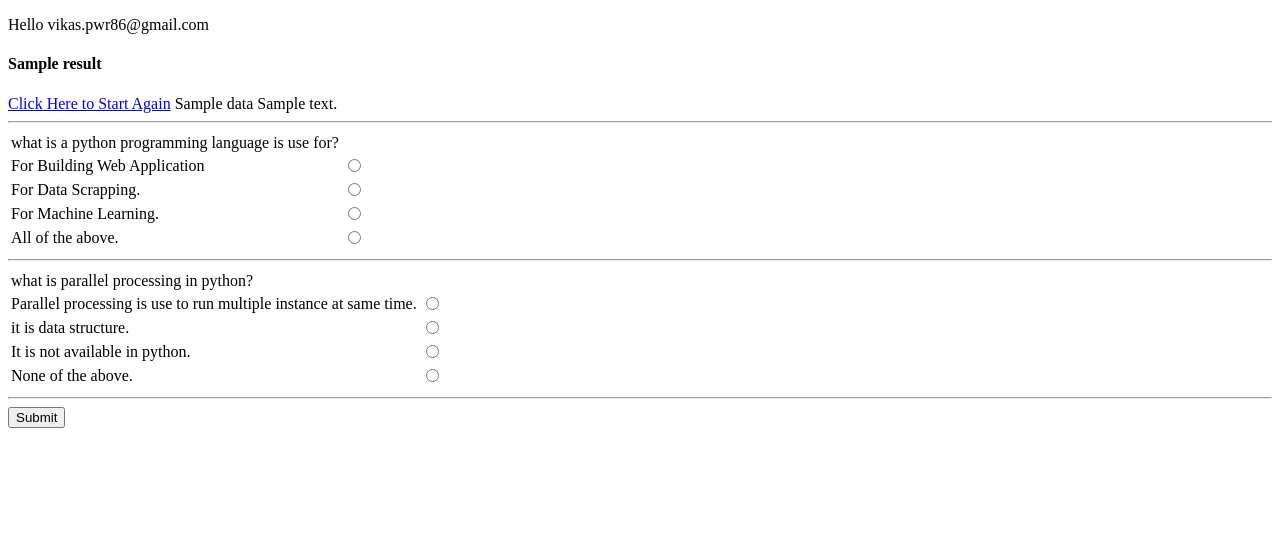
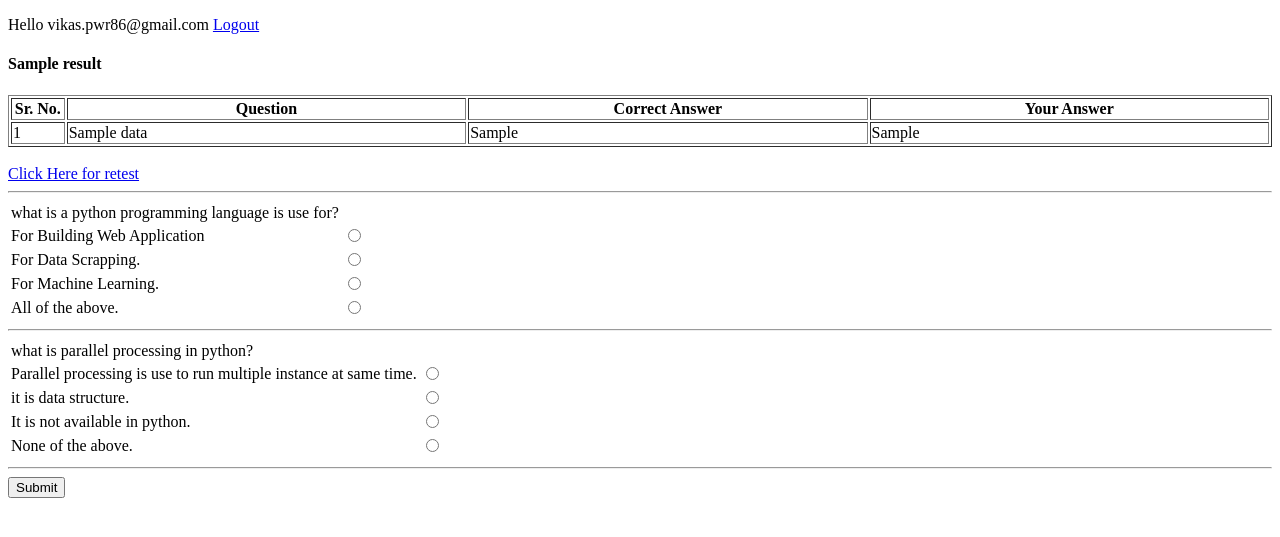
Before and after one commit to vikaspwr/RBTest, a Django app: template RobertBoschTest/templates/quiz.html in a window 1280 px wide. Shown: the top 537 px of the page. Run offline with Django 3.2, Linux system fonts and the light colour scheme; a user stored in the database is signed in; data comes from the database, SQL or seed files in the repository; tables that the repository leaves empty hold one stand-in row (values such as "Sample post"); the template is opened without the code that fills it: values that come from a table or form of the project are taken from there, most other values are stand-ins (such as "Sample title", 1, 10 or a date in 2020).

Commit message:
added code for email auth and correct answer data displaying

```diff
--- a/RobertBoschTest/RobertBoschTest/settings.py
+++ b/RobertBoschTest/RobertBoschTest/settings.py
@@ -52,7 +52,10 @@ MIDDLEWARE = [
 
 ROOT_URLCONF = 'RobertBoschTest.urls'
 
-# AUTHENTICATION_BACKEND = ('django.contrib.auth.backends.ModelBackend')
+AUTHENTICATION_BACKENDS = [
+    'django.contrib.auth.backends.ModelBackend',
+    'ApplicationTest.backends.EmailAuthBackend',
+]
 
 REST_FRAMEWORK = {
 
--- a/RobertBoschTest/templates/quiz.html
+++ b/RobertBoschTest/templates/quiz.html
@@ -5,14 +5,43 @@
     <title>Quiz Application</title>
 </head>
 <body>
-<p> Hello {{ request.user.email }} </p>
+<p> Hello {{ request.user.email }} <a href="/logout/"> Logout</a></p>
 {% if result %}
-<p><h4>{{ result }}</h4></p>
-    <a href="/quiz/">Click Here to Start Again</a>
-    {% for question, answer in data.items %}
-    {{ question }}
-    {{ answer }}
-    {% endfor %}
+    <p><h4>{{ result }}</h4></p>
+    <table border="1">
+        <tr>
+            <th>
+                Sr. No.
+            </th>
+            <th>
+                Question
+            </th>
+            <th>
+                Correct Answer
+            </th>
+            <th>
+                Your Answer
+            </th>
+        </tr>
+        {% for question, answer in data.items %}
+            <tr>
+                <td width="50px;">
+                    {{ forloop.counter }}
+                </td>
+                <td width="400px;">
+                    {{ question }}
+                </td>
+                <td width="400px;">
+                    {{ answer.1 }}
+                </td>
+                <td width="400px;">
+                    {{ answer.0 }}
+                </td>
+            </tr>
+        {% endfor %}
+    </table>
+    <br>
+    <a href="/quiz/">Click Here for retest</a>
 {% endif %}
 <hr>
 <form name="quiz" action="/quiz/" method="post" enctype="multipart/form-data">
@@ -22,7 +51,7 @@
             <tr>
                 <td>{{ question }}</td>
                 <td><input type="hidden" name="question{{ forloop.counter }}"
-                                   value="{{ question }}"/></td>
+                           value="{{ question }}"/></td>
             </tr>
             {% for ans in answer %}
                 {% if ans.question == question %}
```
Also changed, not shown: RobertBoschTest/ApplicationTest/backends.py (added, +17 -0 lines), RobertBoschTest/ApplicationTest/views.py (+12 -4 lines).
